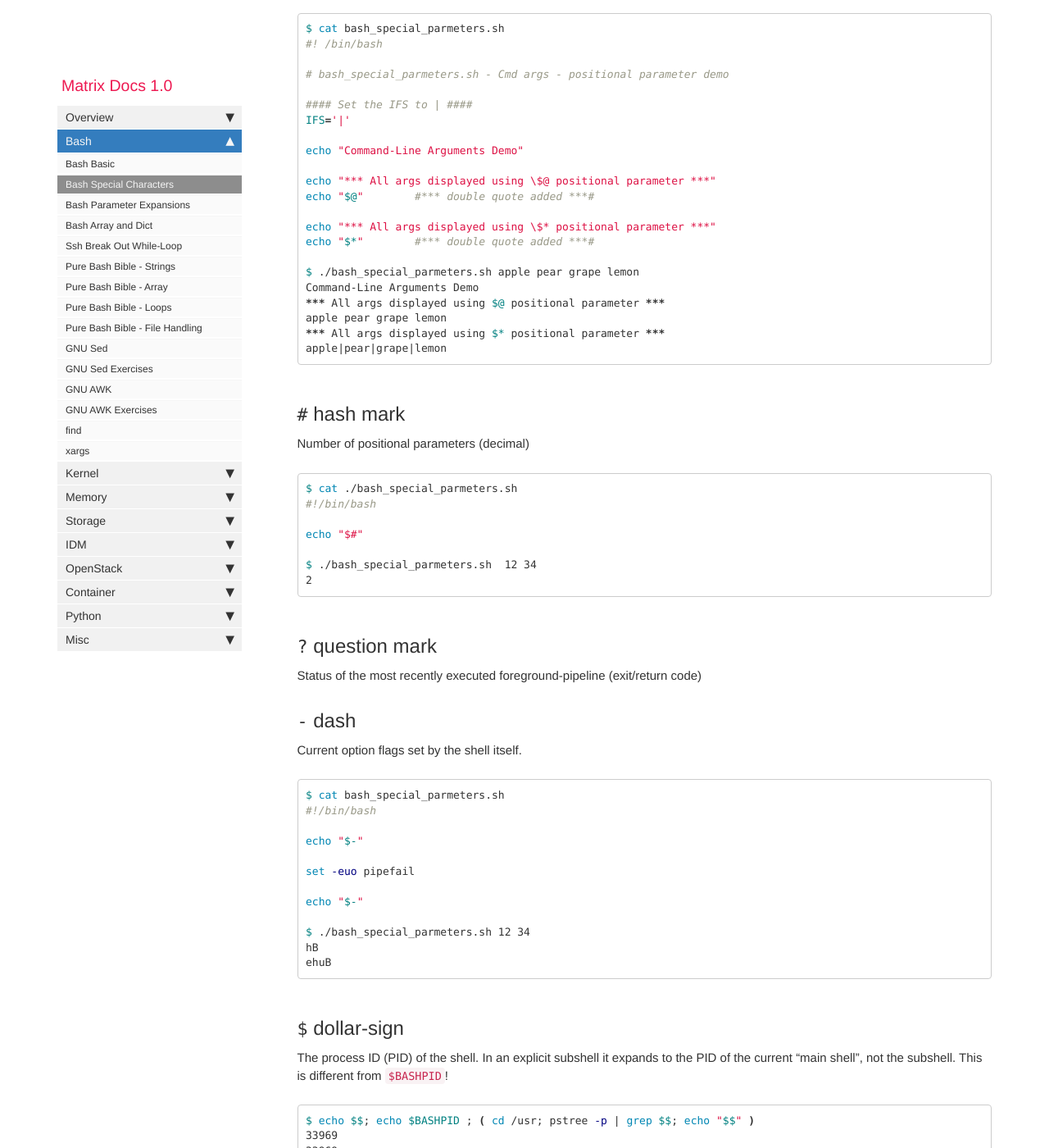
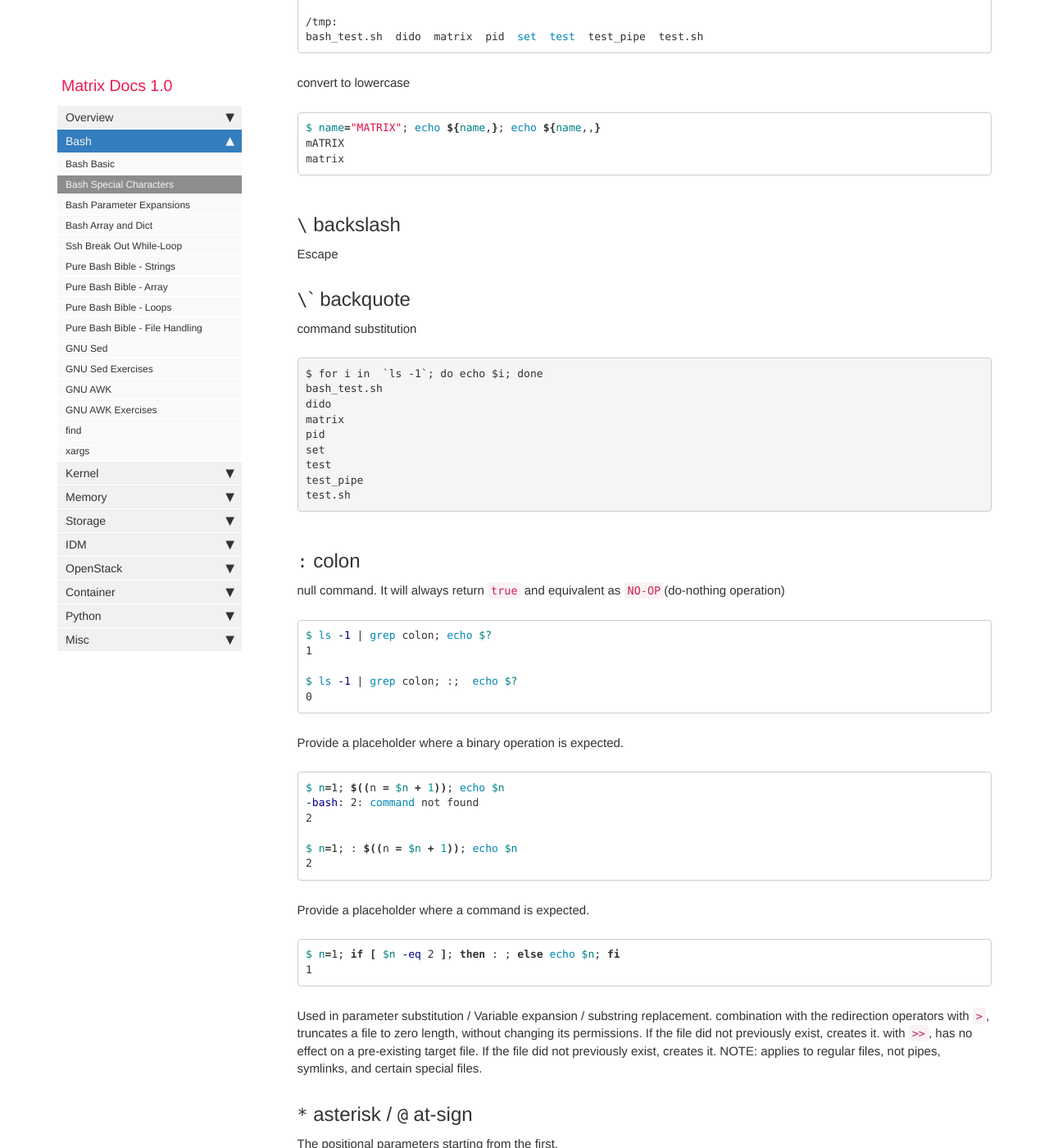
Before and after one commit to matrixzj/documentations, a Jekyll site: the page built from pages/bash/bash_special_characters.md, in a window 1280 px wide and 1400 px high, scrolled down 1648 px. Shown: the whole window at 82% size. Built offline with Jekyll 4.4.1, drawn with Linux system fonts in a browser that asks for light colours; comment, search, counter and statistics services are not loaded; some of the changed text lies outside the part shown.

Commit message:
There are        1 files have been modified at 2023-08-08 22:37:16 . 	-rw-r--r--  1 jzou  staff  5501 Aug  8 22:37 pages/bash/bash_special_characters.md No files have been added. No files have been deleted. No file type has been changed.

````diff
--- a/pages/bash/bash_special_characters.md
+++ b/pages/bash/bash_special_characters.md
@@ -23,6 +23,80 @@
 
 ## `;` semicolon
 Command separator. It will permits putting two or more commands on the same line.
+
+## `;;` / `;;&` / `:&`
+Terminators of `case` option. `;;&` / `:&` are compatible with verison 4+.
+
+## `.` dot
+Equivalent to `source`, which is a bash built-in cmd.
+
+## `,` comma
+links together a series of arithmetic operations. All are evaluated, but only the last one is returned.
+```bash
+$ let "b=((a=9, 15 / 3))"; echo $a $b
+9 5
+```
+concatenate strings.
+```bash
+$ ls /{,tmp}
+/:
+bin  boot  dev  etc  export  home  lib  lib64  media  mnt  opt  proc  root  run  sbin  srv  sys  tmp  usr  var
+
+/tmp:
+bash_test.sh  dido  matrix  pid  set  test  test_pipe  test.sh
+```
+convert to lowercase
+```bash
+$ name="MATRIX"; echo ${name,}; echo ${name,,}
+mATRIX
+matrix
+```
+
+## `\` backslash
+Escape
+
+## `\`` backquote
+command substitution
+```bastion
+$ for i in  `ls -1`; do echo $i; done
+bash_test.sh
+dido
+matrix
+pid
+set
+test
+test_pipe
+test.sh
+```
+
+## `:` colon
+null command. It will always return `true` and equivalent as `NO-OP`(do-nothing operation)
+```bash
+$ ls -1 | grep colon; echo $?
+1
+
+$ ls -1 | grep colon; :;  echo $?
+0
+```
+Provide a placeholder where a binary operation is expected.
+```bash
+$ n=1; $((n = $n + 1)); echo $n
+-bash: 2: command not found
+2
+
+$ n=1; : $((n = $n + 1)); echo $n
+2
+```
+Provide a placeholder where a command is expected.
+```bash
+$ n=1; if [ $n -eq 2 ]; then : ; else echo $n; fi
+1
+```
+Used in parameter substitution / Variable expansion / substring replacement.
+combination with the redirection operators
+    with `>`, truncates a file to zero length, without changing its permissions. If the file did not previously exist, creates it.
+    with `>>`, has no effect on a pre-existing target file. If the file did not previously exist, creates it.
+NOTE: applies to regular files, not pipes, symlinks, and certain special files.
 
 ## `*` asterisk / `@` at-sign
 The positional parameters starting from the first.
````
Also changed, not shown: other parts of pages/bash/bash_special_characters.md (+1 -1 lines).
